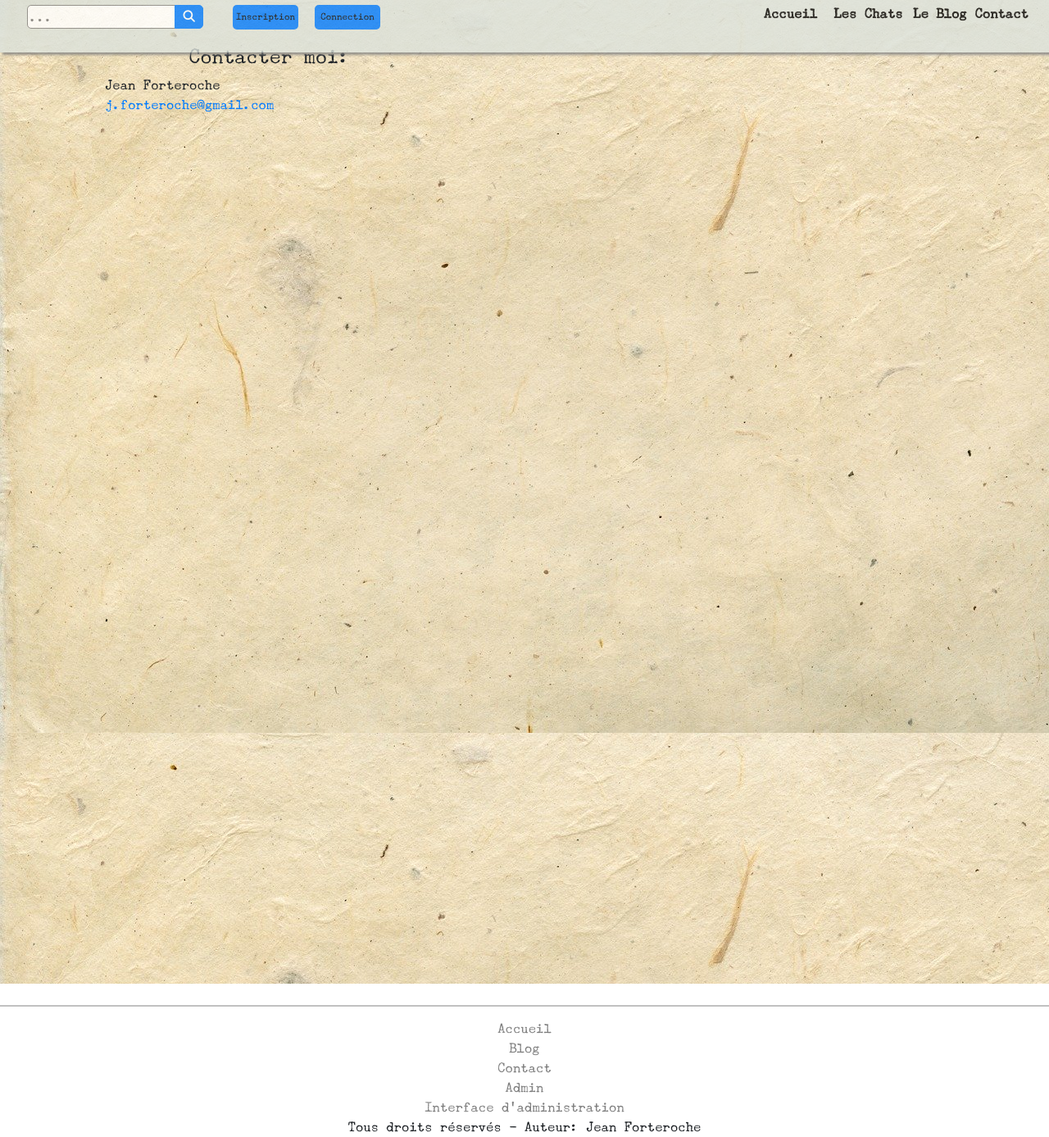
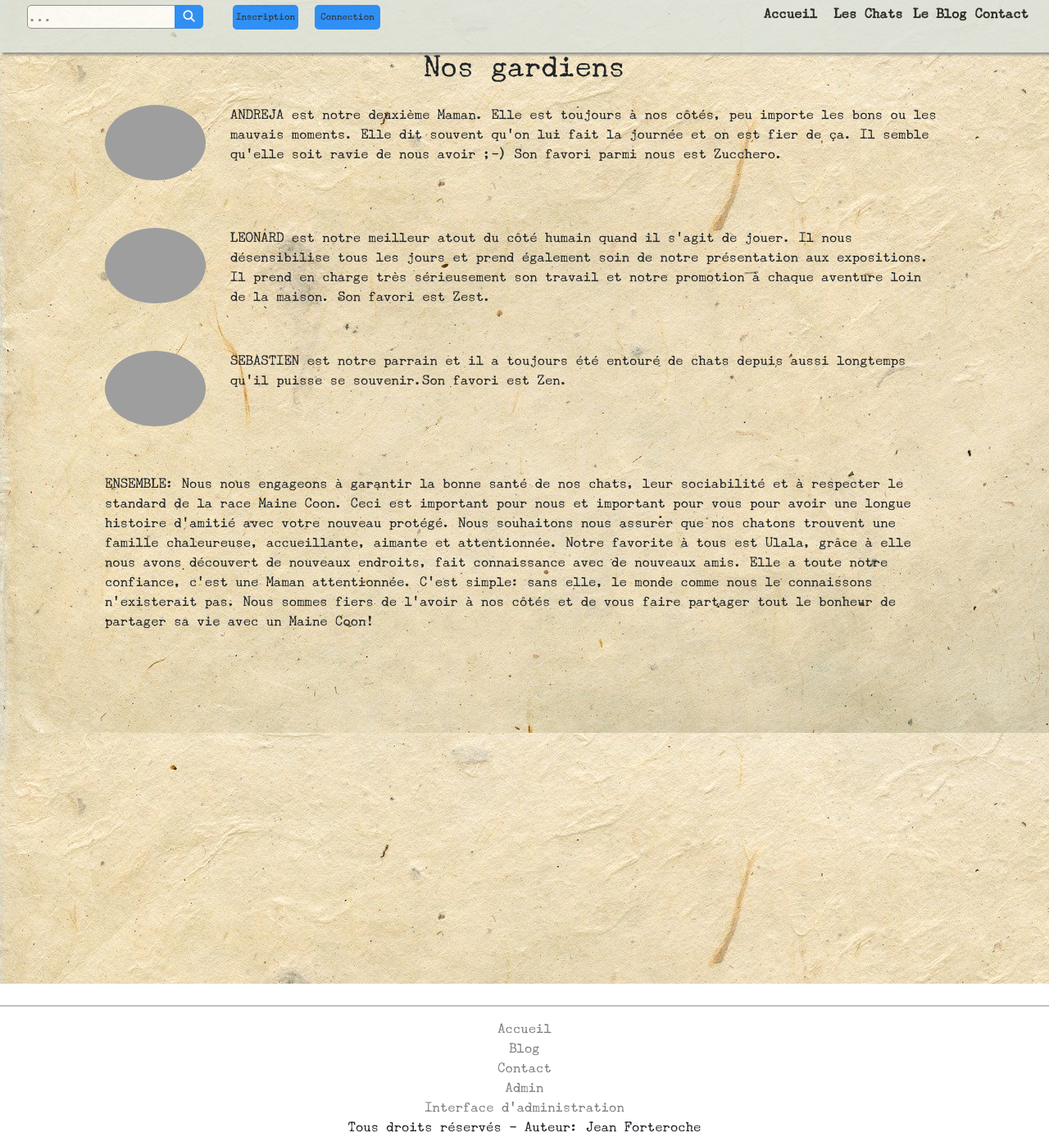
Before and after one commit to sebastienserra/projet5, a PHP site: template src/view/frontend/contact.html.twig in a window 1280 px wide. Shown: the whole page at 82% size. Run offline with PHP 8.4, Linux system fonts and the light colour scheme; the template is opened without the code that fills it, so the values that code supplies are empty; some libraries are stand-ins or nearby versions; grey boxes are pictures that could not be loaded.

Commit message:
Modif page contact et ajout balises js dans les fichiers twig

```diff
--- a/public/css/style.css
+++ b/public/css/style.css
@@ -1091,6 +1091,33 @@ tr:nth-child(even) {
   height: 70px;
 }
 /*end style present all cats backend*/
+/*start style for contact page*/
+#contact_title {
+  font-size: 35px;
+  text-align: center;
+  margin-right: auto;
+  margin-left: auto;
+}
+#contain_guardians {
+  width: 80%;
+  margin: 0 auto;
+  height: auto;
+}
+#guardians {
+  width: auto;
+  min-height: 130px;
+  margin-bottom: 20px;
+  padding-top: 20px;
+  border: solid blue 0px;
+}
+#guardians img {
+  width: 12%;
+  height: 12%;
+  border-radius: 50%;
+  float: left;
+  margin-right: 30px;
+}
+/*end style for contact page*/
 /*start style new presentation articles*/
 .page_post {
   width: 100%;
--- a/src/view/base.html.twig
+++ b/src/view/base.html.twig
@@ -59,5 +59,10 @@
   <div></div>
   <div>Tous droits réservés - Auteur: Jean Forteroche</div>
 </footer>
+{% block javascripts %}
+ 		  <script src="https://code.jquery.com/jquery-3.4.1.slim.min.js" integrity="sha384-J6qa4849blE2+poT4WnyKhv5vZF5SrPo0iEjwBvKU7imGFAV0wwj1yYfoRSJoZ+n" crossorigin="anonymous"></script>
+      <script src="https://cdn.jsdelivr.net/npm/popper.js@1.16.0/dist/umd/popper.min.js" integrity="sha384-Q6E9RHvbIyZFJoft+2mJbHaEWldlvI9IOYy5n3zV9zzTtmI3UksdQRVvoxMfooAo" crossorigin="anonymous"></script>
+      <script src="https://stackpath.bootstrapcdn.com/bootstrap/4.4.1/js/bootstrap.min.js" integrity="sha384-wfSDF2E50Y2D1uUdj0O3uMBJnjuUD4Ih7YwaYd1iqfktj0Uod8GCExl3Og8ifwB6" crossorigin="anonymous"></script>
+{% endblock %}
 </body>
 </html>
--- a/src/view/basebackend.html.twig
+++ b/src/view/basebackend.html.twig
@@ -60,6 +60,10 @@
   <div></div>
   <div>Tous droits réservés - Auteur: Jean Forteroche</div>
 </footer>
-
+{% block javascripts %}
+ 		  <script src="https://code.jquery.com/jquery-3.4.1.slim.min.js" integrity="sha384-J6qa4849blE2+poT4WnyKhv5vZF5SrPo0iEjwBvKU7imGFAV0wwj1yYfoRSJoZ+n" crossorigin="anonymous"></script>
+      <script src="https://cdn.jsdelivr.net/npm/popper.js@1.16.0/dist/umd/popper.min.js" integrity="sha384-Q6E9RHvbIyZFJoft+2mJbHaEWldlvI9IOYy5n3zV9zzTtmI3UksdQRVvoxMfooAo" crossorigin="anonymous"></script>
+      <script src="https://stackpath.bootstrapcdn.com/bootstrap/4.4.1/js/bootstrap.min.js" integrity="sha384-wfSDF2E50Y2D1uUdj0O3uMBJnjuUD4Ih7YwaYd1iqfktj0Uod8GCExl3Og8ifwB6" crossorigin="anonymous"></script>
+{% endblock %}
 </body>
 </html>
--- a/src/view/frontend/contact.html.twig
+++ b/src/view/frontend/contact.html.twig
@@ -5,16 +5,23 @@
 {% block content %}
 
 <div class="content_size">
-	<div id="top">
-    </div>
-	<div class="present_titles">
-	    <h4>Contacter moi:</h4>
-	        <div>
-		    <div>Jean Forteroche
-            </div>
-		    <div><a href="#"> j.forteroche@gmail.com</a>
-            </div>
-        </div>
-    </div>
+	<div id="top"></div>
+	<div id="contain_guardians">
+    <div id="contact_title">Nos gardiens</div>
+      <section id="guardians">
+	  <img src="http://www.codesmile.fr/side_projects/pictures/andreja.jpg" alt="andreja">
+	  ANDREJA est notre deuxième Maman. Elle est toujours à nos côtés, peu importe les bons ou les mauvais moments. Elle dit souvent qu’on lui fait la journée et on est fier de ça. Il semble qu’elle soit ravie de nous avoir ;-) Son favori parmi nous est Zucchero.
+	  </section>
+      <section id="guardians">
+	  <img src="http://www.codesmile.fr/side_projects/pictures/leonard.jpg" alt="andreja">
+	  LEONARD est notre meilleur atout du côté humain quand il s’agit de jouer. Il nous désensibilise tous les jours et prend également soin de notre présentation aux expositions. Il prend en charge très sérieusement son travail et notre promotion à chaque aventure loin de la maison. Son favori est Zest.	  </section>
+      <section id="guardians">
+	  <img src="http://www.codesmile.fr/side_projects/pictures/sebastien.jpg" alt="andreja">
+	  SEBASTIEN est notre parrain et il a toujours été entouré de chats depuis aussi longtemps qu’il puisse se souvenir.Son favori est Zen.
+	  </section>
+      <section id="guardians">
+	  ENSEMBLE: Nous nous engageons à garantir la bonne santé de nos chats, leur sociabilité et à respecter le standard de la race Maine Coon. Ceci est important pour nous et important pour vous pour avoir une longue histoire d’amitié avec votre nouveau protégé. Nous souhaitons nous assurer que nos chatons trouvent une famille chaleureuse, accueillante, aimante et attentionnée. Notre favorite à tous est Ulala, grâce à elle nous avons découvert de nouveaux endroits, fait connaissance avec de nouveaux amis. Elle a toute notre confiance, c’est une Maman attentionnée. C’est simple: sans elle, le monde comme nous le connaissons n’existerait pas. Nous sommes fiers de l’avoir à nos côtés et de vous faire partager tout le bonheur de partager sa vie avec un Maine Coon!
+	  </section>
+	</div>
 </div>
 {% endblock %}
--- a/src/view/frontend/filtre.html.twig
+++ b/src/view/frontend/filtre.html.twig
@@ -24,6 +24,7 @@
 
         </div>
     </div>
-
+    {% block javascripts %}
     <script src="public/js/request.js"></script>
+    {% endblock %}
 {% endblock %}
--- a/src/view/frontend/home.html.twig
+++ b/src/view/frontend/home.html.twig
@@ -87,4 +87,9 @@
               </div>
             </div>
           </div>
+{% block javascripts %}
+<script src="./public/js/slide.js"></script>
+<script src="./public/js/main.js"></script>
 {% endblock %}
+
+{% endblock %}
```
